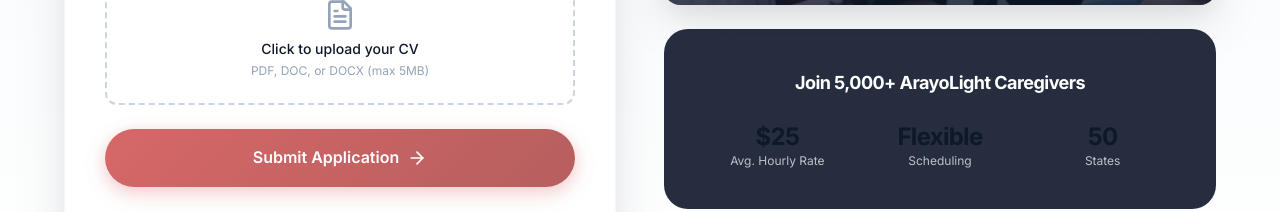
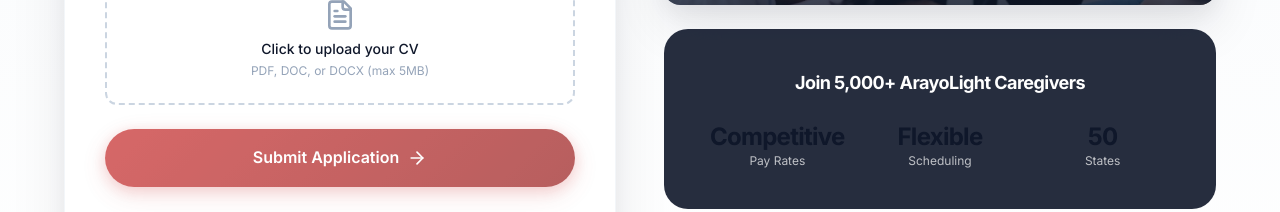
Before and after one commit to PETERMUTWIRI/arayo-light, a Next.js app: page /apply in a window 1280 px wide. Shown: the part 1440-1652 px from the top of the page. Built offline with nearby package versions, Linux system fonts and the light colour scheme.

Commit message:
removed numeral hourly rate so that payment is scheduled on  interview

```diff
--- a/app/apply/page.tsx
+++ b/app/apply/page.tsx
@@ -430,8 +430,8 @@
                   <h3 className="font-heading text-lg !text-white mb-6">Join 5,000+ ArayoLight Caregivers</h3>
                   <div className="grid grid-cols-3 gap-4">
                     <div>
-                      <p className="font-heading text-2xl text-care-red">$25</p>
-                      <p className="text-white/70 text-xs">Avg. Hourly Rate</p>
+                      <p className="font-heading text-2xl text-care-red">Competitive</p>
+                      <p className="text-white/70 text-xs">Pay Rates</p>
                     </div>
                     <div>
                       <p className="font-heading text-2xl text-care-red">Flexible</p>
```
